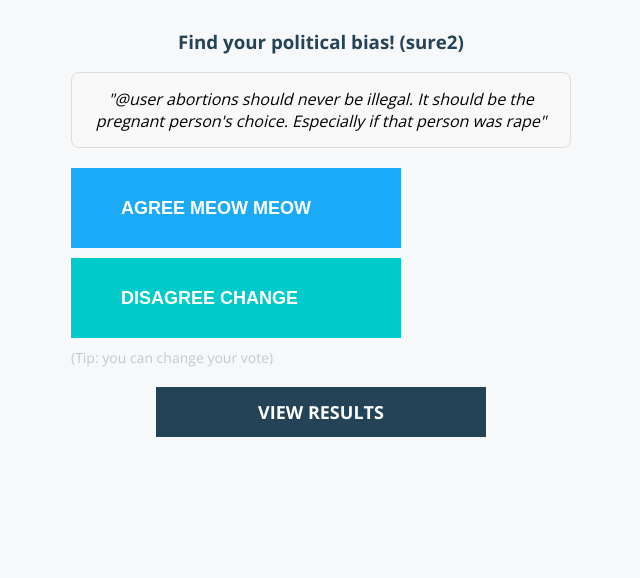
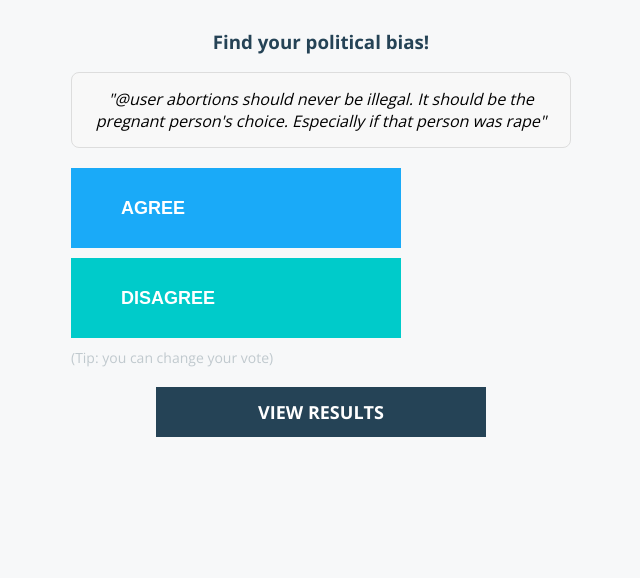
Before and after one commit to find-your-bias/vote-microservice, a Flask app: page / in a window 1280 px wide. Shown: the top 578 px of the page, without its empty margins (319-959 px from the left). Run offline with Flask 3, Linux system fonts and the light colour scheme; some libraries are stand-ins or nearby versions.

Commit message:
removed dast and edit text in vote-microservice

```diff
--- a/vote/app.py
+++ b/vote/app.py
@@ -8,8 +8,8 @@ from flask import Flask, g, make_response, render_template, request
 from redis import Redis
 
 # Configuration from environment variables or defaults
-option_a = os.getenv("OPTION_A", "Agree meow meow")
-option_b = os.getenv("OPTION_B", "Disagree change")
+option_a = os.getenv("OPTION_A", "Agree")
+option_b = os.getenv("OPTION_B", "Disagree")
 hostname = socket.gethostname()
 
 app = Flask(__name__)
--- a/vote/templates/index.html
+++ b/vote/templates/index.html
@@ -30,7 +30,7 @@
   <body>
     <div id="content-container">
       <div id="content-container-center">
-        <h3>Find your political bias! (sure2)</h3>
+        <h3>Find your political bias!</h3>
 
         <!-- This block now displays a single line of text from tweets.txt -->
         {% if tweet %}
```
Also changed, not shown: .github/workflows/cd.yaml.
